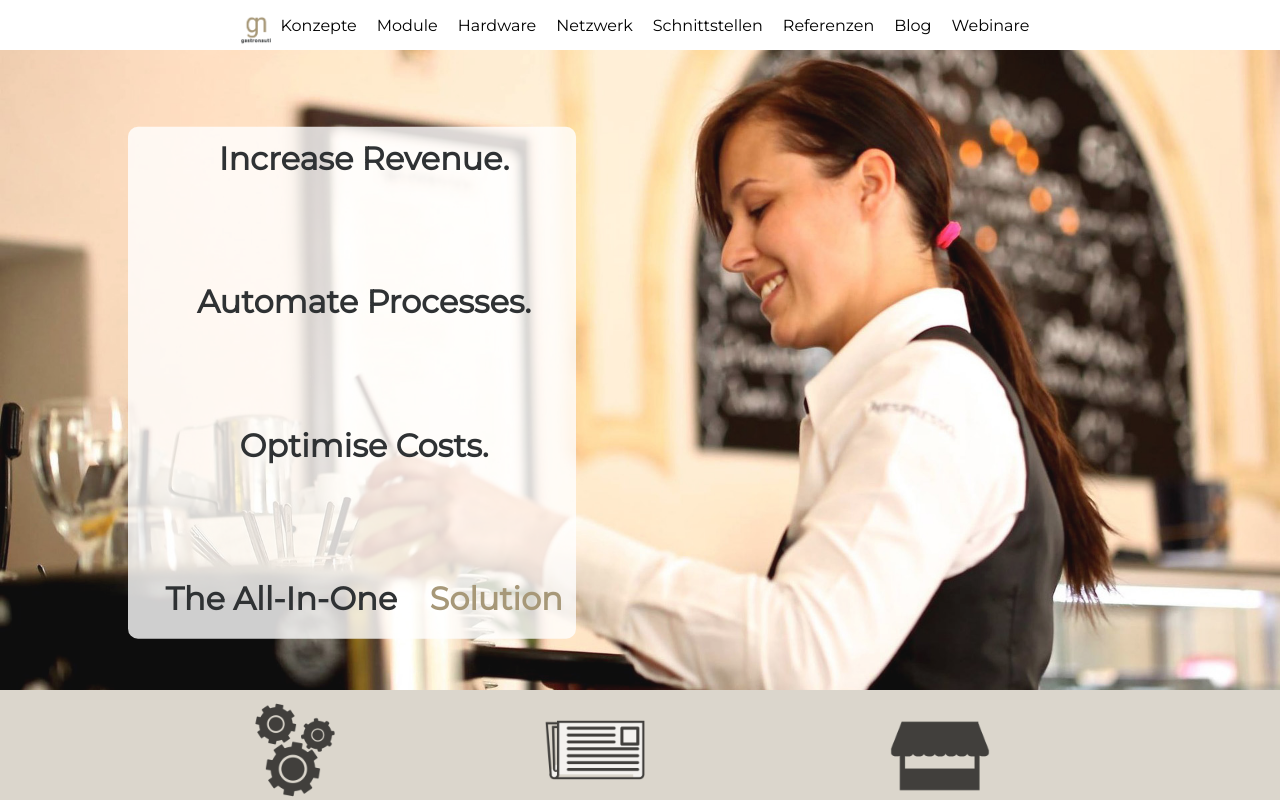
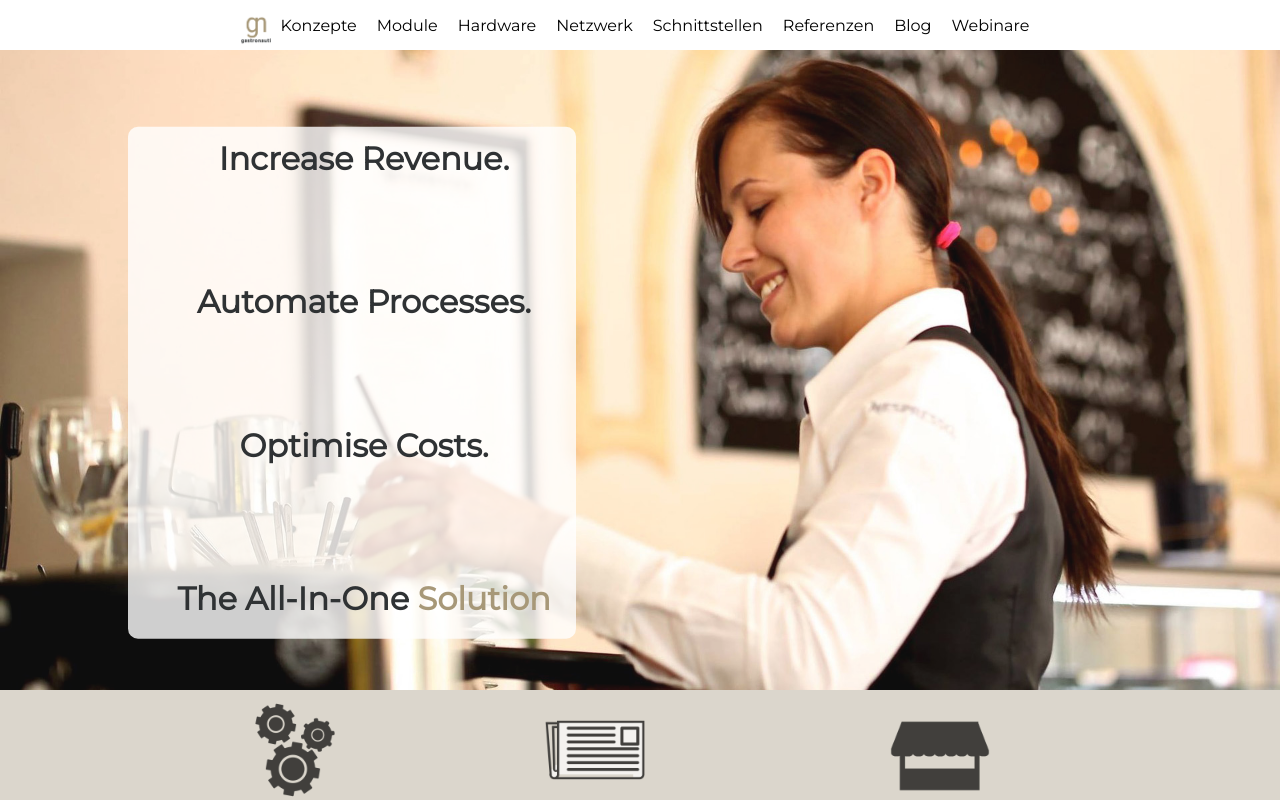
Before and after one commit to VictoriaStudios/gastronauti, a Next.js app: page / in a window 1280 px wide. Shown: the top 800 px of the page. Built offline with nearby package versions, Linux system fonts and the light colour scheme; a web font is replaced by a local one.

Commit message:
Fixed a styling bug

```diff
--- a/styles/Hero.module.css
+++ b/styles/Hero.module.css
@@ -43,6 +43,11 @@
 
 .heroHighlight:hover{
     color:var(--color-text);
+}
+
+.heroLineTitle {
+    margin-left: 0;
+    margin-right: 0;
 }
 
 
```
